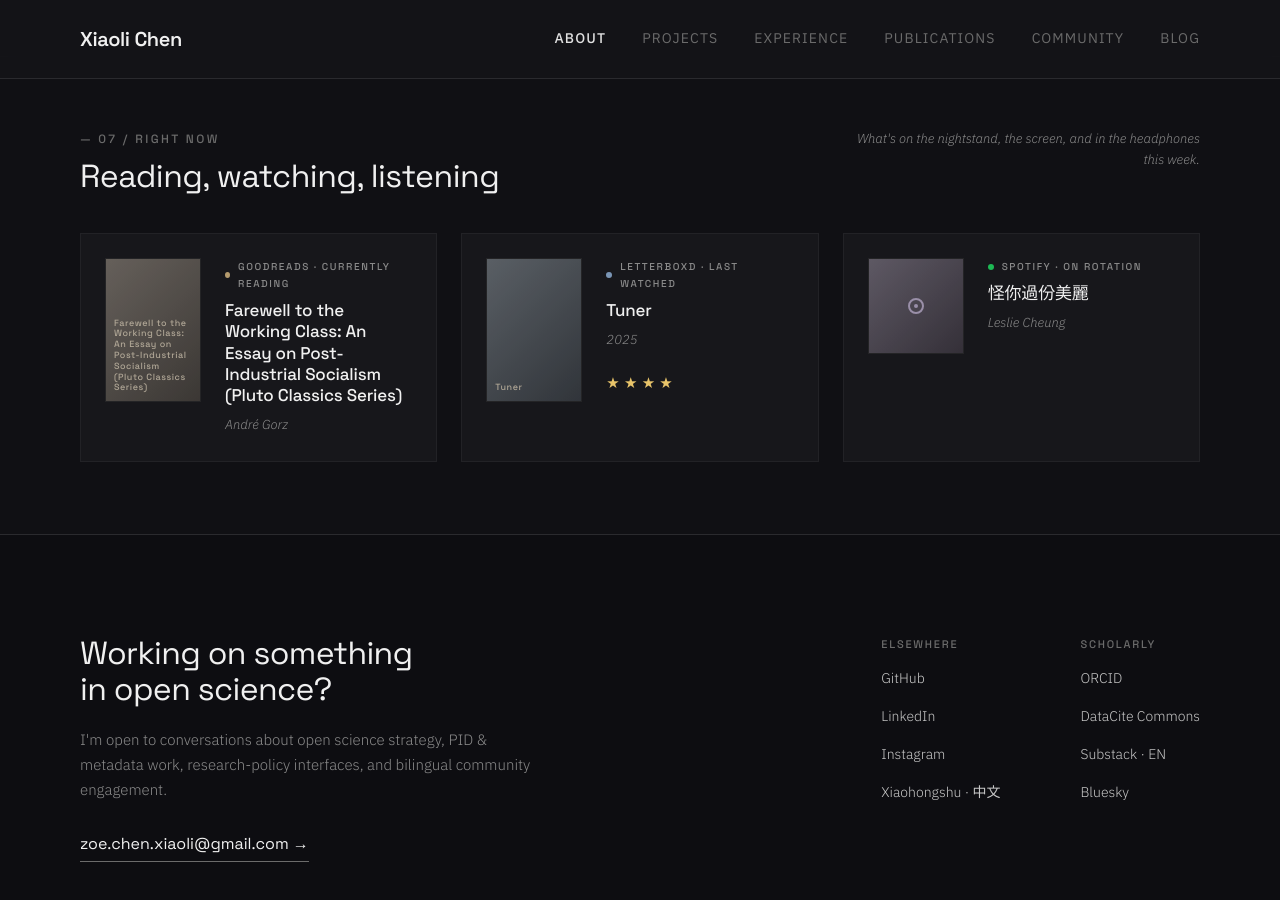
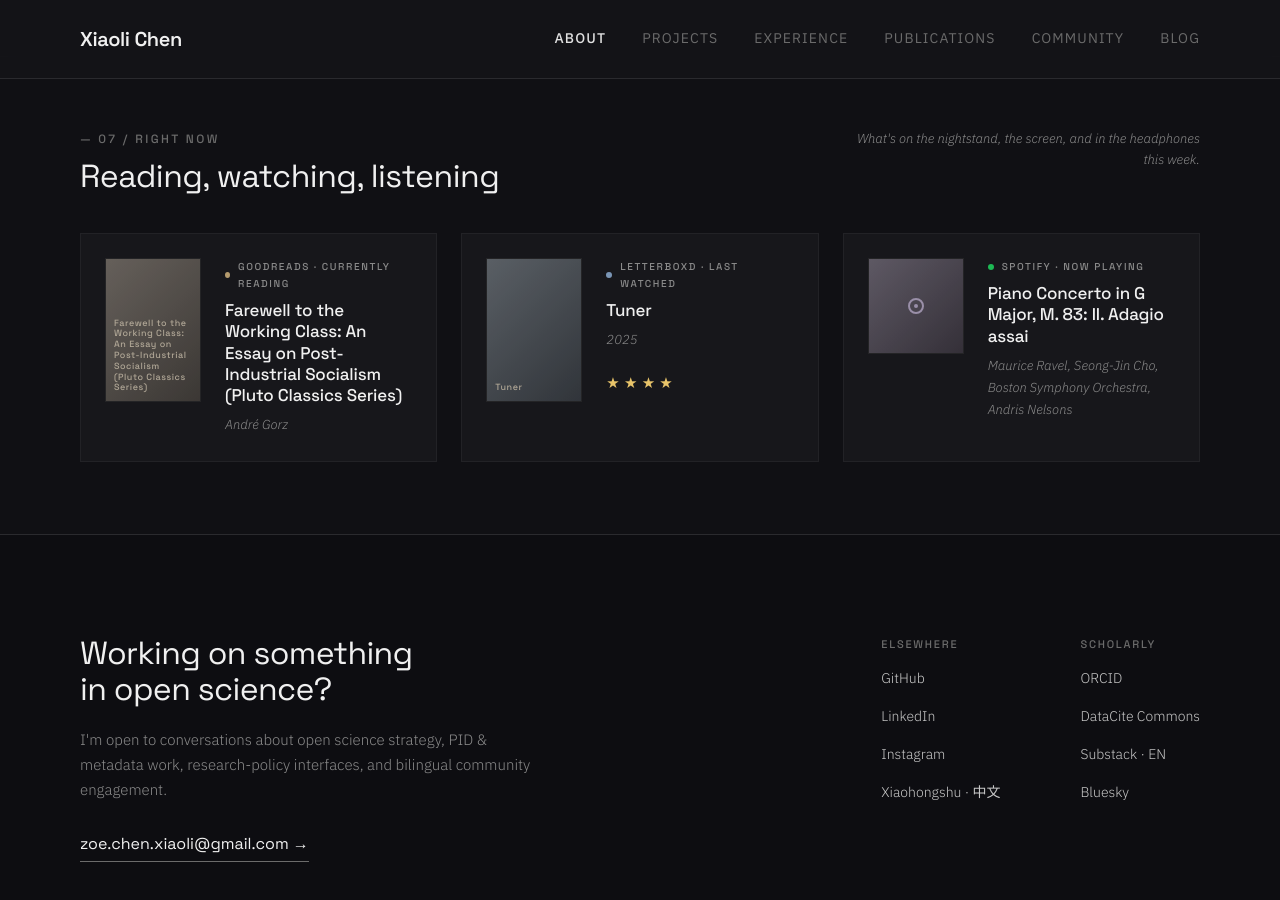
Before and after one commit to xchen101/xchen101.github.io, a Jekyll site: the page built from index.md, in a window 1280 px wide and 900 px high, scrolled down 6657 px. Built offline with Jekyll 4.4.1, drawn with Linux system fonts in a browser that asks for light colours; comment, search, counter and statistics services are not loaded; grey boxes are pictures that could not be loaded.

Commit message:
update: Right Now widget data (auto)

```diff
--- a/_data/now.yml
+++ b/_data/now.yml
@@ -1,4 +1,4 @@
-# Right now — auto-generated by Hermes cron on 2026-07-01 05:00 UTC
+# Right now — auto-generated by Hermes cron on 2026-07-01 11:00 UTC
 # Sources: Goodreads RSS / Letterboxd RSS / Spotify API
 
 reading:
@@ -23,9 +23,9 @@ watching:
 listening:
   service: "Spotify"
   accent: "#1DB954"
-  label: "On rotation"
-  title: "怪你過份美麗"
-  artist: "Leslie Cheung"
-  url: "https://open.spotify.com/track/777VRhgQZ1L2c0RJnLlNI9"
+  label: "Now playing"
+  title: "Piano Concerto in G Major, M. 83: II. Adagio assai"
+  artist: "Maurice Ravel, Seong-Jin Cho, Boston Symphony Orchestra, Andris Nelsons"
+  url: "https://open.spotify.com/track/5Wfg6LyASaQXfnIc7kwUQK"
   profile_url: "https://open.spotify.com/"
-  image: "https://i.scdn.co/image/ab67616d00001e02500d5e3273030a22a35f63e5"
+  image: "https://i.scdn.co/image/ab67616d00001e02d6c63d7d7d4a7a18137d3607"
```
